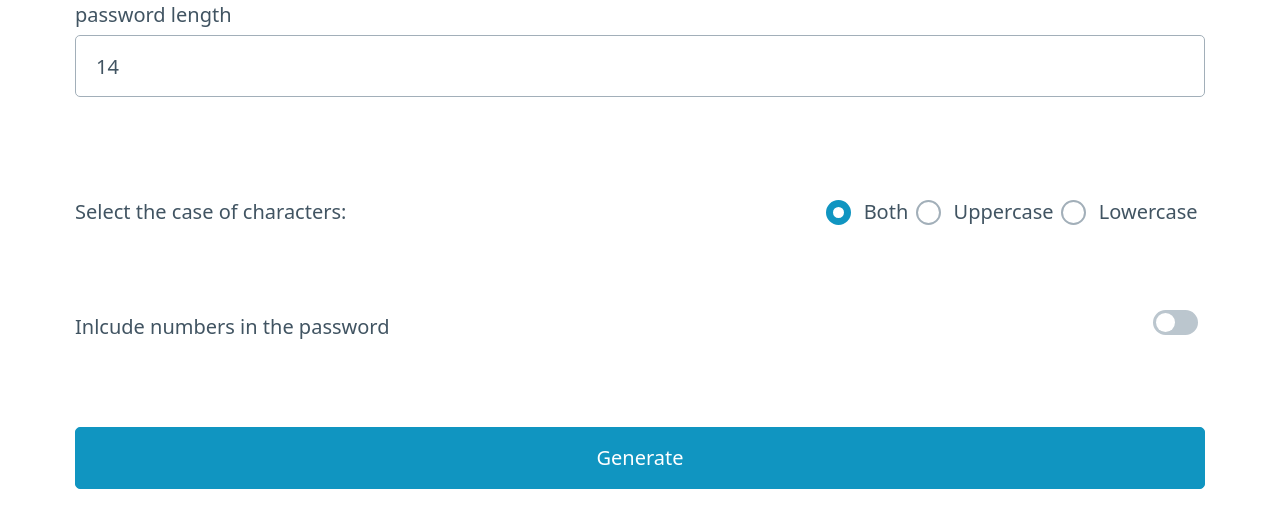
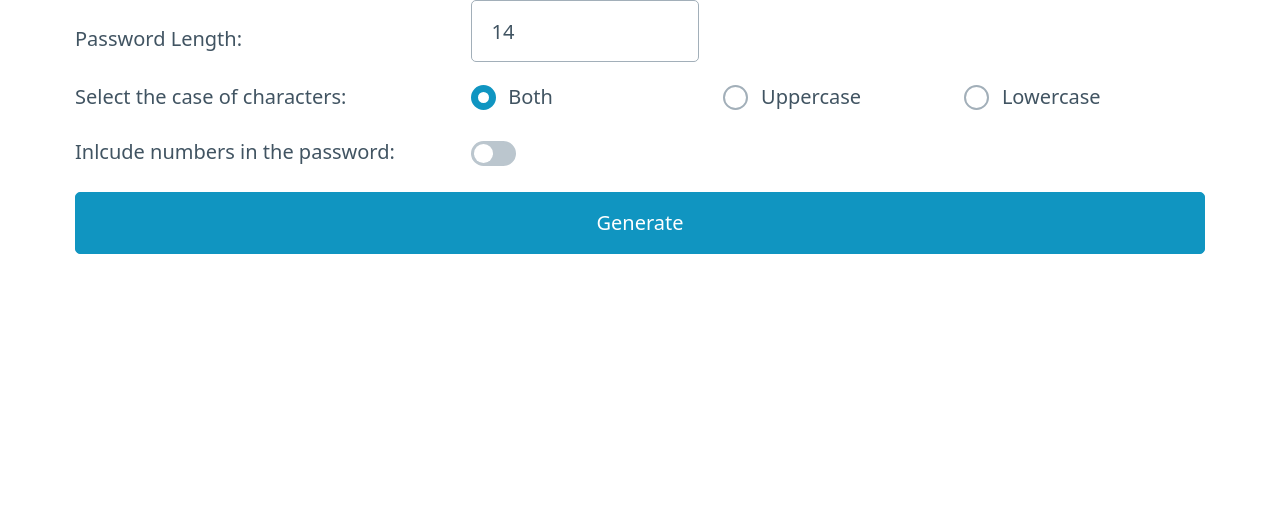
Before and after one commit to i-naeem/flask-blog, a Flask app: page / in a window 1280 px wide. Shown: the part 100-628 px from the top of the page. Run offline with Flask 3, Linux system fonts and the light colour scheme.

Commit message:
update styles

```diff
--- a/static/css/style.css
+++ b/static/css/style.css
@@ -1,3 +1,9 @@
+* {
+  margin: 0;
+  padding: 0;
+  box-sizing: border-box;
+}
+
 .ran {
   font-size: 2rem;
 }
@@ -16,18 +22,29 @@
   flex-wrap: wrap;
 }
 
-.case-selector div:first-child {
-  flex-grow: 1;
+.radio-group {
+  display: flex;
+  flex-basis: 65%;
 }
 
-.radio-group {
-  display: flex;
+.radio-group > * {
+  flex-basis: 33.33%;
 }
 
 .form-control {
   display: flex;
+  align-items: center;
 }
 
+.case-selector div:first-child,
 .form-control label {
-  flex-grow: 1;
+  flex-basis: 35%;
 }
+
+.form-control input[type='number'] {
+  max-width: 20ch;
+}
+
+section {
+  margin-bottom: 0 !important;
+}
--- a/templates/index.jinja
+++ b/templates/index.jinja
@@ -4,8 +4,8 @@
 
 <section>
   <form action="/" method="POST">
-    <section>
-      <label for="password-length">password length</label>
+    <section class="form-control">
+      <label for="password-length">Password Length:</label>
       <input type="number" value="{{ previous_value | default(14) }}" name="password-length" id="password-length"
         min="6" max="64" required />
     </section>
@@ -34,10 +34,11 @@
 
     </section>
     <section class="form-control">
-      <label for="number">Inlcude numbers in the password</label>
+      <label for="number">Inlcude numbers in the password:</label>
       <input type="checkbox" id="number" name="number" role="switch" {% if include_numbers %} checked {% endif %} />
     </section>
-    <section>
+
+    <section style="padding-top:20px">
       <button type="submit">Generate</button>
     </section>
   </form>
```
